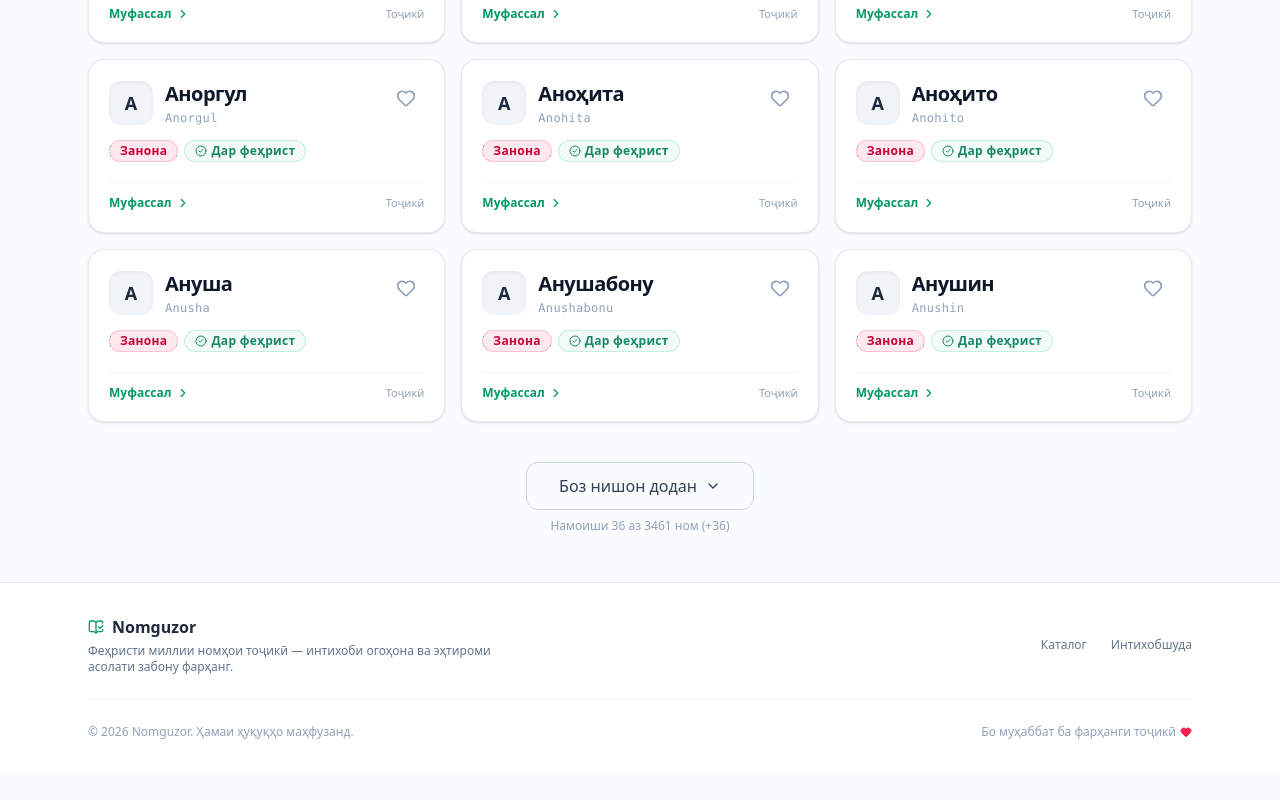
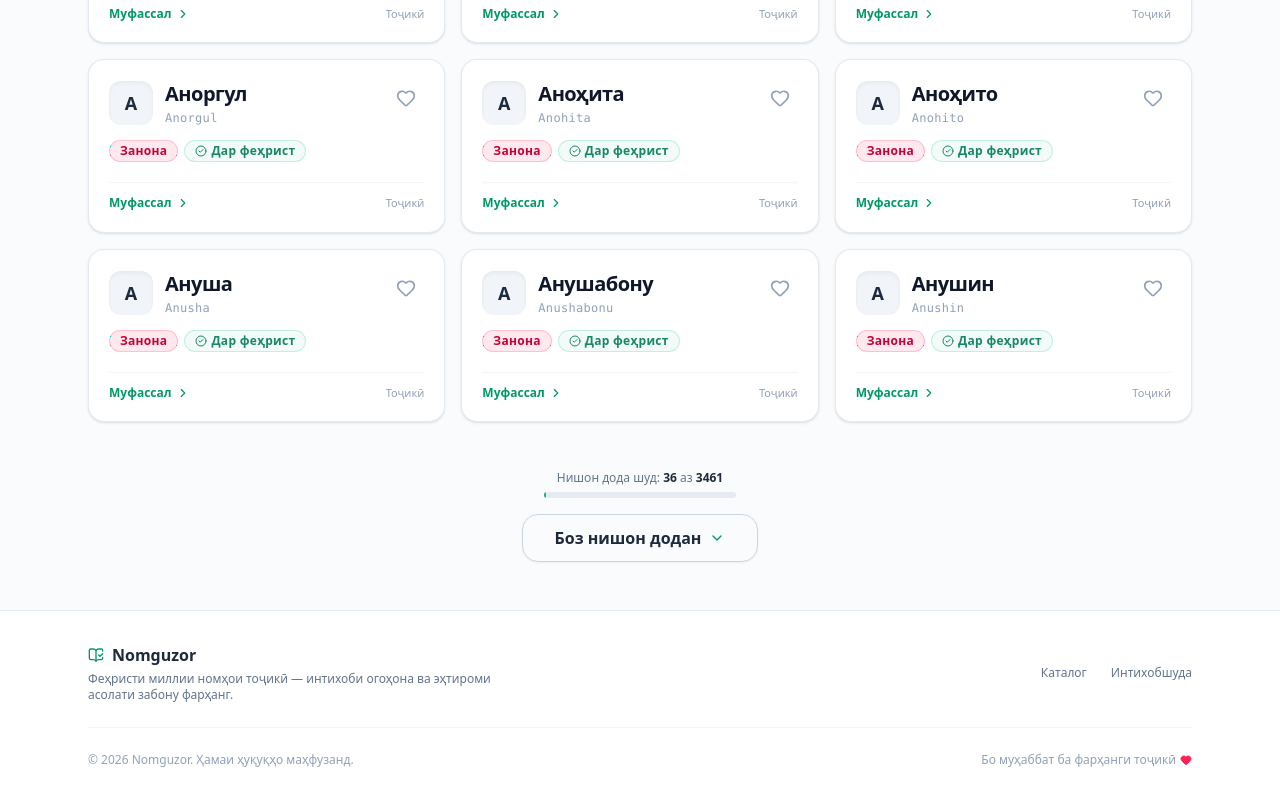
Before and after one commit to cozy-bit/nomguzor, a Next.js app: page / in a window 1280 px wide. Shown: the part 2482-3282 px from the top of the page. Before the commit the page ends 3254 px from the top, so only its background shows below. Built offline with nearby package versions, Linux system fonts and the light colour scheme.

Commit message:
fix: explicit pagination button with indicator and accessibility to footer

```diff
--- a/src/app/page.tsx
+++ b/src/app/page.tsx
@@ -194,21 +194,49 @@ export default function HomePage() {
           onResetFilters={hasActiveFilters ? handleResetFilters : undefined}
         />
 
-        {/* Load More Button (+36 per click) */}
+        {/* Pagination Section (Explicit button, no infinite scroll) */}
+        {filteredNames.length > PAGE_SIZE && (
+          <div className="mt-12 flex flex-col items-center justify-center gap-3">
+            {/* Indicator: Нишон дода шуд: X аз Y */}
+            <div className="flex flex-col items-center gap-1.5 text-xs text-slate-500 dark:text-slate-400">
+              <p className="font-medium">
+                Нишон дода шуд:{" "}
+                <strong className="text-slate-800 dark:text-slate-200">
+                  {displayedNames.length}
+                </strong>{" "}
+                аз{" "}
+                <strong className="text-slate-800 dark:text-slate-200">
+                  {filteredNames.length}
+                </strong>
+              </p>
+              {/* Sleek progress bar */}
+              <div className="h-1.5 w-48 overflow-hidden rounded-full bg-slate-200/80 dark:bg-slate-800">
+                <div
+                  className="h-full rounded-full bg-emerald-500 transition-all duration-300"
+                  style={{
+                    width: `${Math.min(
+                      100,
+                      Math.round(
+                        (displayedNames.length / filteredNames.length) * 100
+                      )
+                    )}%`,
+                  }}
+                />
+              </div>
+            </div>
+
+            {/* Load More Button (hidden when all names are displayed) */}
             {filteredNames.length > visibleCount && (
-          <div className="mt-10 flex flex-col items-center justify-center gap-2">
               <Button
                 variant="outline"
                 size="lg"
                 onClick={handleLoadMore}
-              className="gap-2 px-8 border-slate-300 dark:border-slate-700 hover:border-emerald-500 dark:hover:border-emerald-500"
+                className="mt-1 gap-2 rounded-2xl border-slate-300 px-8 py-2.5 font-semibold text-slate-800 hover:border-emerald-500 hover:bg-emerald-50/70 hover:text-emerald-700 dark:border-slate-700 dark:text-slate-200 dark:hover:border-emerald-500 dark:hover:bg-emerald-950/40 dark:hover:text-emerald-300 shadow-xs transition-all active:scale-95"
               >
                 <span>Боз нишон додан</span>
-              <ChevronDown className="h-4 w-4" />
+                <ChevronDown className="h-4 w-4 text-emerald-600 dark:text-emerald-400" />
               </Button>
-            <p className="text-xs text-slate-400">
-              Намоиши {displayedNames.length} аз {filteredNames.length} ном (+{Math.min(PAGE_SIZE, filteredNames.length - visibleCount)})
-            </p>
+            )}
           </div>
         )}
       </section>
```
Lines whose indentation alone changed are shown as unchanged.
